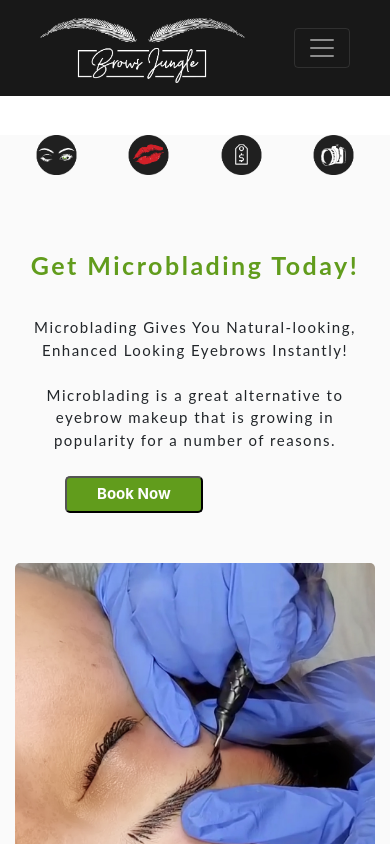
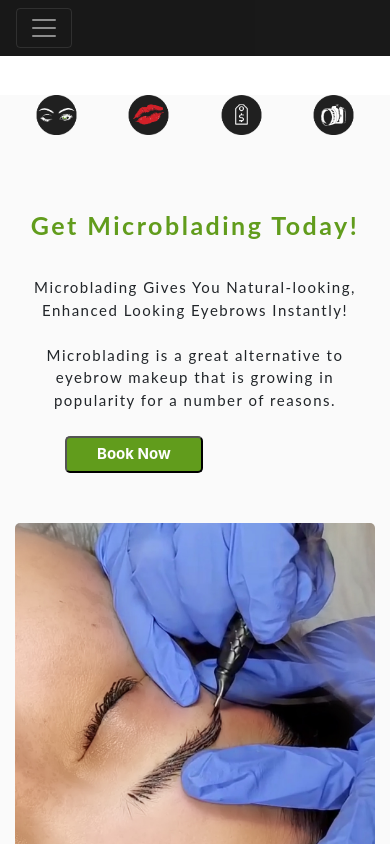
Before and after one commit to Juzva8/browsJungle, a React (Create React App) app: page / in a window 390 px wide. Shown: the top 844 px of the page. Built offline with nearby package versions, Linux system fonts and the light colour scheme; a web font is replaced by a local one.

Commit message:
like this

```diff
--- a/src/Components/Navbar/Navbar.css
+++ b/src/Components/Navbar/Navbar.css
@@ -68,23 +68,11 @@ a:hover{
   }
 
   .navbar-logo {
-    /* display:none !important; */
-  margin: 0px;
+    display:none !important;
+  /* margin: 0px;
   justify-content: space-between;
   padding-top: 10px;
   height: 80px;
-  background-color: transparent;
+  background-color: transparent; */
   }
-
-  .navbar{
-    position: relative;
-    display: flex;
-    flex-wrap: wrap;
-    align-items: center;
-    justify-content: space-around;
-  }
-
-
-
-
 }
```
